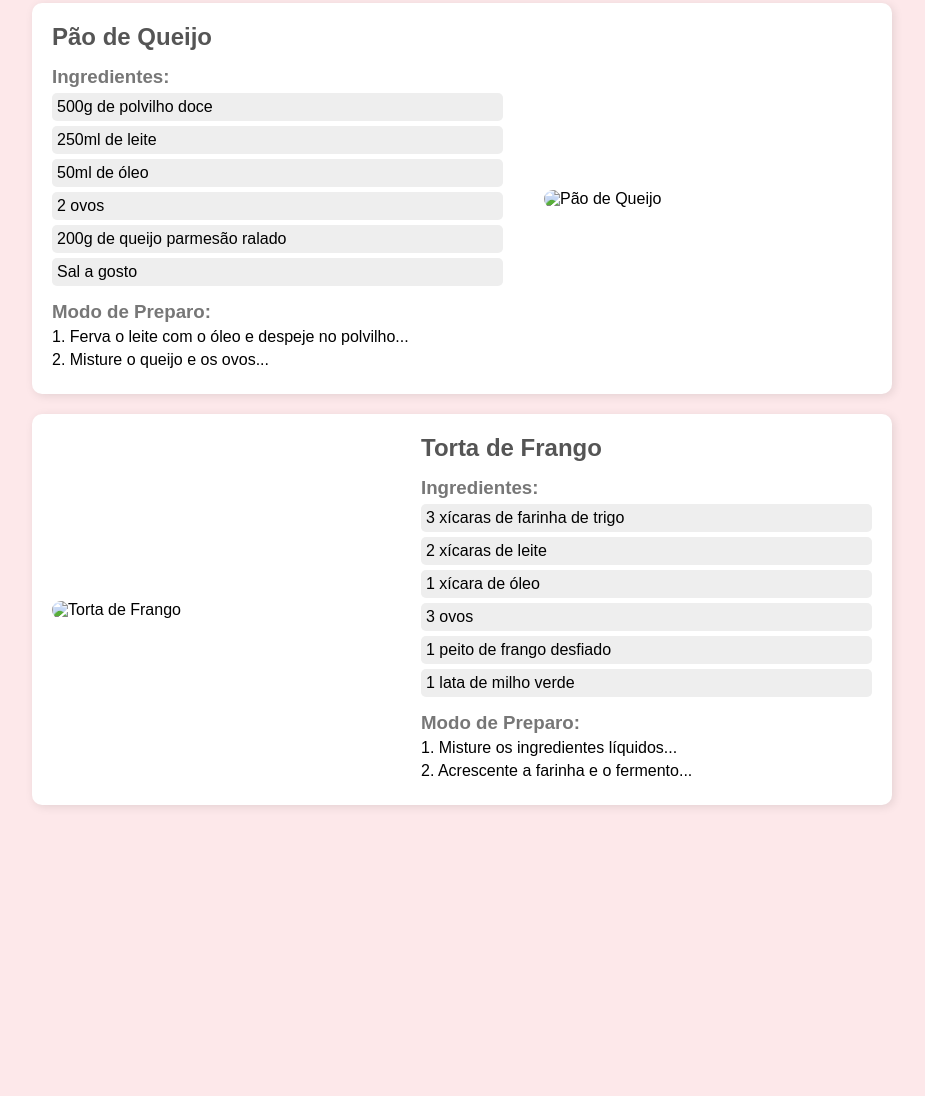
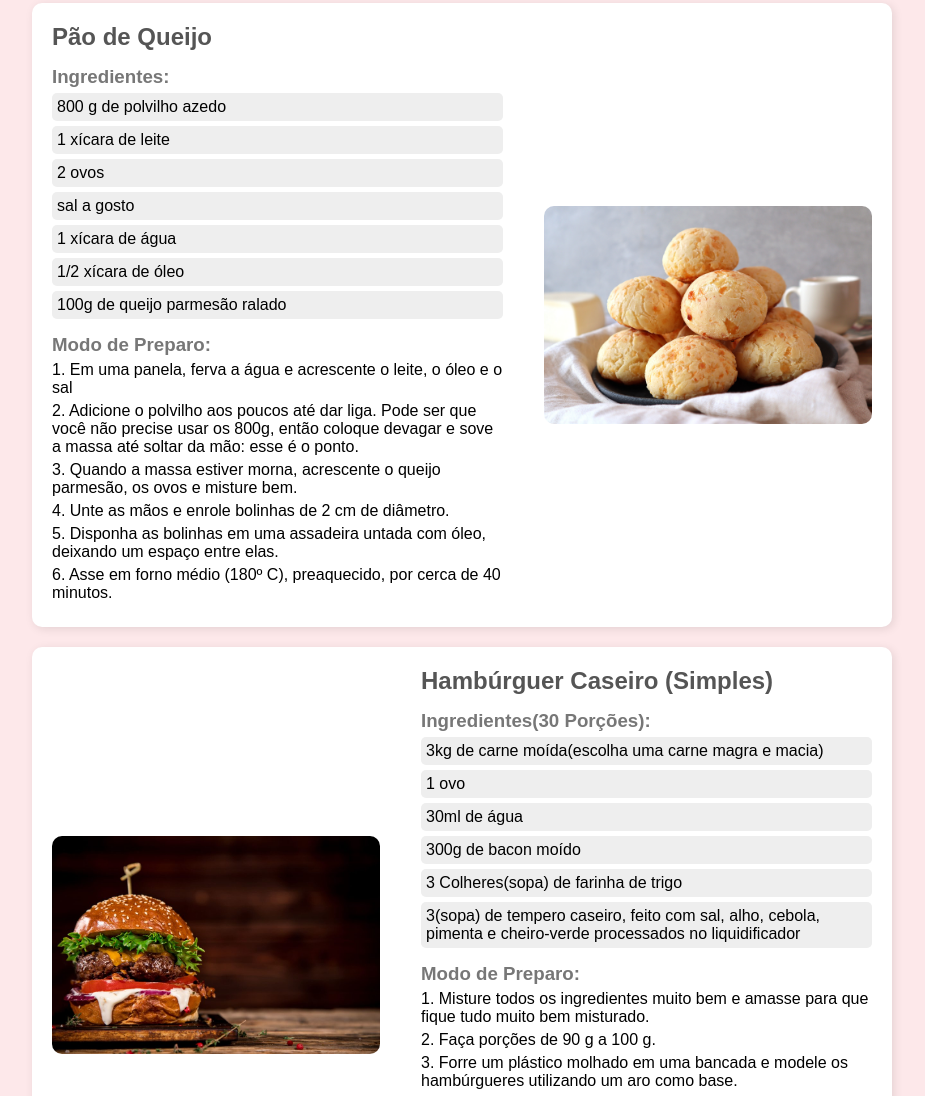
Before and after one commit to bruDRKz/ReceitasWeb, a plain HTML site: page salgados.html in a window 1280 px wide. Shown: the part 1095-2191 px from the top of the page, without its empty margins (178-1103 px from the left). Before the commit the page ends 1960 px from the top, so only its background shows below. Drawn offline with Linux system fonts and the light colour scheme.

Commit message:
Pagina de salgados completa

```diff
--- a/salgados.html
+++ b/salgados.html
@@ -11,7 +11,7 @@
 <body>
     <header>
         <div class="caixa">
-            <h1 class="home">EasyFood</h1>
+            <h1 class="home">Comidas da Vó</h1>
             <nav>
                 <ul class="header-ul">
                     <li><a href="./index.html">Home</a></li>
@@ -67,37 +67,53 @@
                 <h2>Pão de Queijo</h2>
                 <h3>Ingredientes:</h3>
                 <ul>
-                    <li>500g de polvilho doce</li>
-                    <li>250ml de leite</li>
-                    <li>50ml de óleo</li>
+                    <li>800 g de polvilho azedo</li>
+                    <li>1 xícara de leite</li>
                     <li>2 ovos</li>
-                    <li>200g de queijo parmesão ralado</li>
-                    <li>Sal a gosto</li>
+                    <li>sal a gosto</li>
+                    <li>1 xícara de água</li>
+                    <li>1/2 xícara de óleo</li>
+                    <li>100g de queijo parmesão ralado</li>
                 </ul>
-                <h3>Modo de Preparo:</h3>
-                <p>1. Ferva o leite com o óleo e despeje no polvilho...</p>
-                <p>2. Misture o queijo e os ovos...</p>
+                <div>
+                    <h3>Modo de Preparo:</h3>
+                    <p>1. Em uma panela, ferva a água e acrescente o leite, o óleo e o sal</p>
+                    <p>2. Adicione o polvilho aos poucos até dar liga. Pode ser que você não precise usar os 800g, então coloque devagar e sove a massa até soltar da mão: esse é o ponto.</p>
+                    <p>3. Quando a massa estiver morna, acrescente o queijo parmesão, os ovos e misture bem.</p>
+                    <p>4. Unte as mãos e enrole bolinhas de 2 cm de diâmetro.</p>
+                    <p>5. Disponha as bolinhas em uma assadeira untada com óleo, deixando um espaço entre elas.</p>
+                    <p>6. Asse em forno médio (180º C), preaquecido, por cerca de 40 minutos.</p>
+                </div>
+
             </div>
-            <img src="img/pao-de-queijo.jpg" alt="Pão de Queijo">
+            <img src="./assets/paoqueijo.jpg" alt="Pão de Queijo">
         </section>
 
 
         <section class="recipe recipe-left">
-            <img src="img/torta.jpg" alt="Torta de Frango">
+            <img src="./assets/hamburguer.jpeg" alt="Hamburguer Caseiro">
             <div class="recipe-content">
-                <h2>Torta de Frango</h2>
-                <h3>Ingredientes:</h3>
+                <h2>Hambúrguer Caseiro (Simples)</h2>
+                <h3>Ingredientes(30 Porções):</h3>
                 <ul>
-                    <li>3 xícaras de farinha de trigo</li>
-                    <li>2 xícaras de leite</li>
-                    <li>1 xícara de óleo</li>
-                    <li>3 ovos</li>
-                    <li>1 peito de frango desfiado</li>
-                    <li>1 lata de milho verde</li>
+                    <li>3kg de carne moída(escolha uma carne magra e macia)</li>
+                    <li>1 ovo</li>
+                    <li>30ml de água</li>
+                    <li>300g de bacon moído</li>
+                    <li>3 Colheres(sopa) de farinha de trigo</li>
+                    <li>3(sopa) de tempero caseiro, feito com sal, alho, cebola, pimenta e cheiro-verde processados no liquidificador</li>
                 </ul>
-                <h3>Modo de Preparo:</h3>
-                <p>1. Misture os ingredientes líquidos...</p>
-                <p>2. Acrescente a farinha e o fermento...</p>
+                <div>
+                    <h3>Modo de Preparo:</h3>
+                    <p>1. Misture todos os ingredientes muito bem e amasse para que fique tudo muito bem misturado.</p>
+                    <p>2. Faça porções de 90 g a 100 g.</p>
+                    <p>3. Forre um plástico molhado em uma bancada e modele os hambúrgueres utilizando um aro como base.</p>
+                    <p>4. Faça um de cada vez e retire o aro logo em seguida.</p>
+                    <p>5. Forre uma assadeira de metal com plástico, coloque os hambúrgueres e intercale camadas de carne e plásticos (sem apertar).</p>
+                    <p>6. Faça no máximo 4 camadas por forma e leve para congelar.</p>
+                    <p>7. Retire do congelador, frite ou asse e está pronto.</p>
+                </div>
+
             </div>
         </section>
     </main>
```
Also changed, not shown: assets/paoqueijo.jpg (added).
